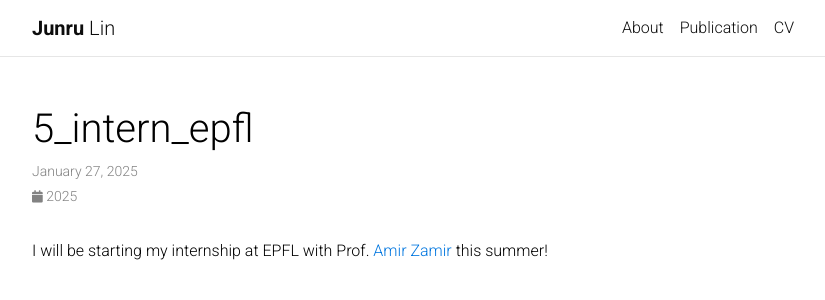
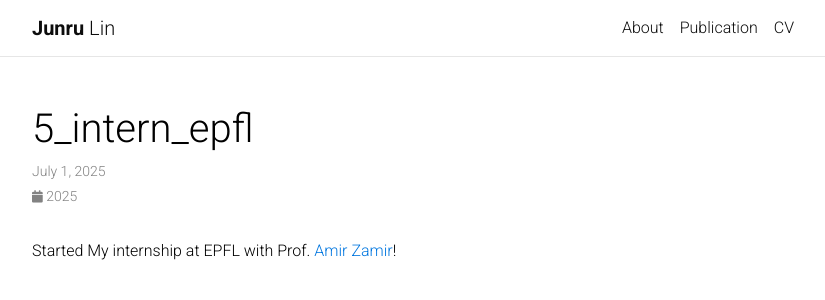
Before and after one commit to JunruL/JunruL.github.io, a Jekyll site: the page built from _news/5_intern_EPFL.md, in a window 1280 px wide. Shown: the top 300 px of the page, without its empty margins (223-1048 px from the left). Built offline with Jekyll 4.4.1, drawn with Linux system fonts in a browser that asks for light colours; comment, search, counter and statistics services are not loaded; a style sheet for code colours, icons or effects is not loaded.

Commit message:
update EPFL internship

```diff
--- a/_news/5_intern_EPFL.md
+++ b/_news/5_intern_EPFL.md
@@ -1,7 +1,7 @@
 ---
 layout: post
-date: 2025-01-27 07:59:00-0400
+date: 2025-07-01 07:59:00-0400
 inline: true
 ---
 
-I will be starting my internship at EPFL with Prof. <a href='https://vilab.epfl.ch/zamir/'>Amir Zamir</a> this summer!
+Started My internship at EPFL with Prof. <a href='https://vilab.epfl.ch/zamir/'>Amir Zamir</a>!
```
